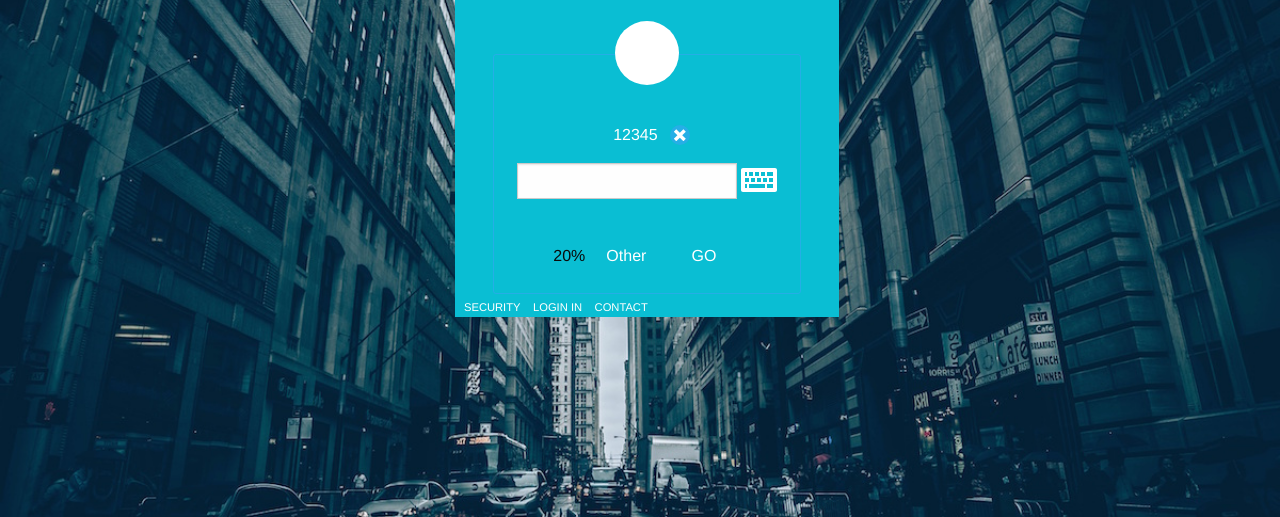
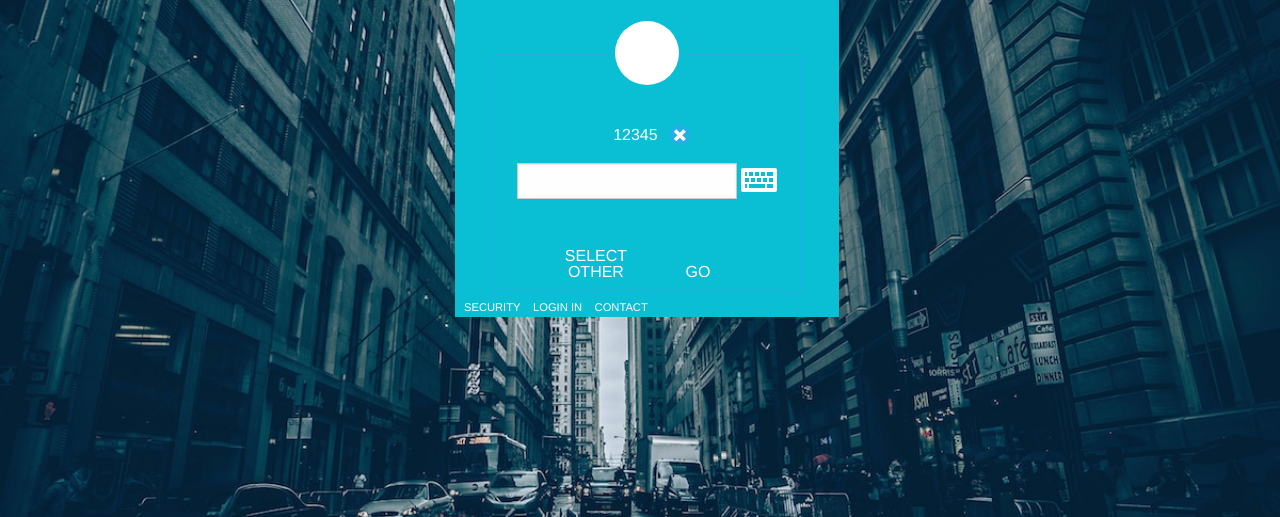
Before and after one commit to zan007/Effigence_1, a plain HTML site: page index.html in a window 1280 px wide. Shown: the part 283-800 px from the top of the page. Drawn offline with nearby package versions, Linux system fonts and the light colour scheme.

Commit message:
small corects

```diff
--- a/index.html
+++ b/index.html
@@ -59,8 +59,8 @@
                </label>
              </div>
 <!-- Buttons            -->
-             <div class="buttons">                         20%
-                <button><a href='#'>Other</a></button>
+             <div class="buttons">
+                <button><a href='#'>SELECT OTHER</a></button>
                 <button><a href='#'>GO</a></button>
              </div>
             </form>
--- a/scss/main_form.scss
+++ b/scss/main_form.scss
@@ -108,7 +108,7 @@
         display: inline-block;
         padding: 5px;
         color: $white;
-        width:30%;
+        width:40%;
         height: 30%;
         a{
             text-decoration: none;
```
Also changed, not shown: css/app.css, 1 other file.
